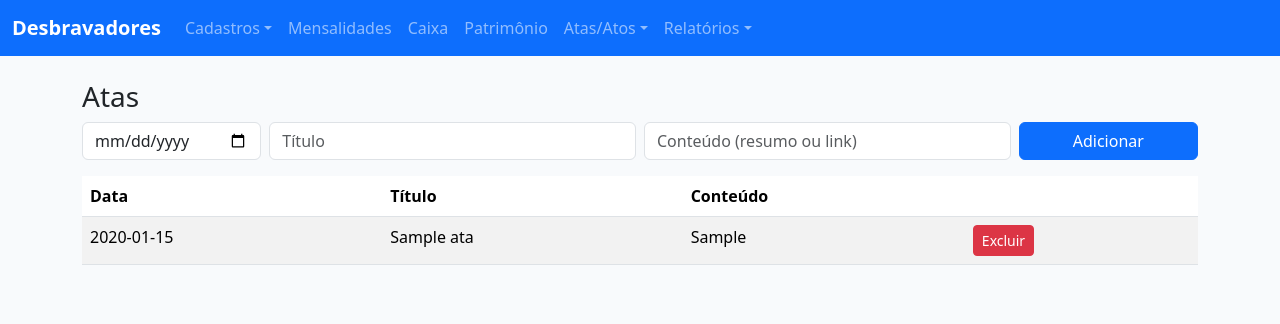
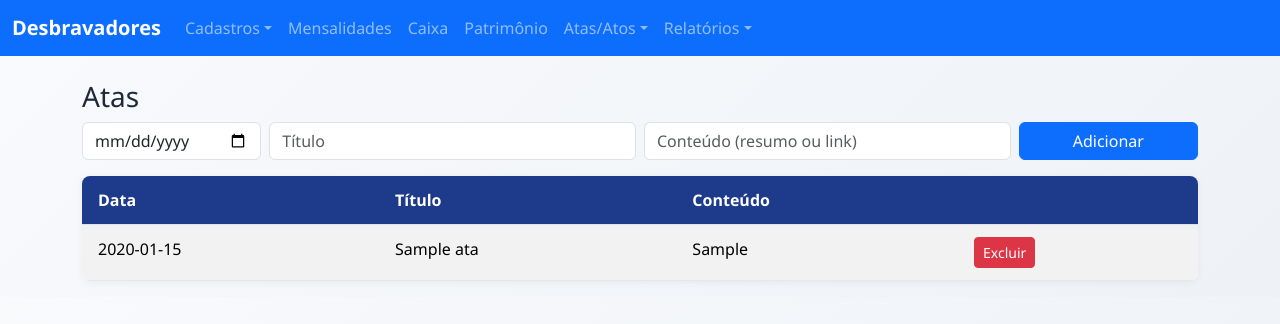
Before and after one commit to matheusnunesdacruz/desbravadores_app_demo, a FastAPI app: page /atas in a window 1280 px wide. Shown: the top 324 px of the page. Run offline with FastAPI, Linux system fonts and the light colour scheme; tables that the repository leaves empty hold one stand-in row (values such as "Sample post"); some libraries are stand-ins or nearby versions.

Commit message:
Update styles.css
melhorando o visual

```diff
--- a/app/static/styles.css
+++ b/app/static/styles.css
@@ -1,3 +1,48 @@
-body { background-color: #f8fafc; }
-.card { border-radius: 1rem; }
-.table { background: #fff; }
+/* Fundo suave com gradiente */
+body {
+  background: linear-gradient(135deg, #f8fafc, #eef2f7);
+  font-family: "Segoe UI", Roboto, Helvetica, Arial, sans-serif;
+  color: #1f2937;
+  margin: 0;
+  padding: 0;
+}
+
+/* Cartões com sombra e animação */
+.card {
+  border-radius: 1rem;
+  background: #fff;
+  box-shadow: 0 4px 12px rgba(0,0,0,0.1);
+  transition: transform 0.2s ease, box-shadow 0.2s ease;
+  padding: 1.5rem;
+}
+
+.card:hover {
+  transform: translateY(-4px);
+  box-shadow: 0 6px 18px rgba(0,0,0,0.15);
+}
+
+/* Tabelas elegantes */
+.table {
+  background: #fff;
+  border-collapse: collapse;
+  width: 100%;
+  border-radius: 0.5rem;
+  overflow: hidden;
+  box-shadow: 0 2px 8px rgba(0,0,0,0.05);
+}
+
+.table th {
+  background: #1e3a8a;
+  color: #fff;
+  text-align: left;
+  padding: 0.75rem 1rem;
+}
+
+.table td {
+  padding: 0.75rem 1rem;
+  border-bottom: 1px solid #e5e7eb;
+}
+
+.table tr:hover {
+  background: #f1f5f9;
+}
```
